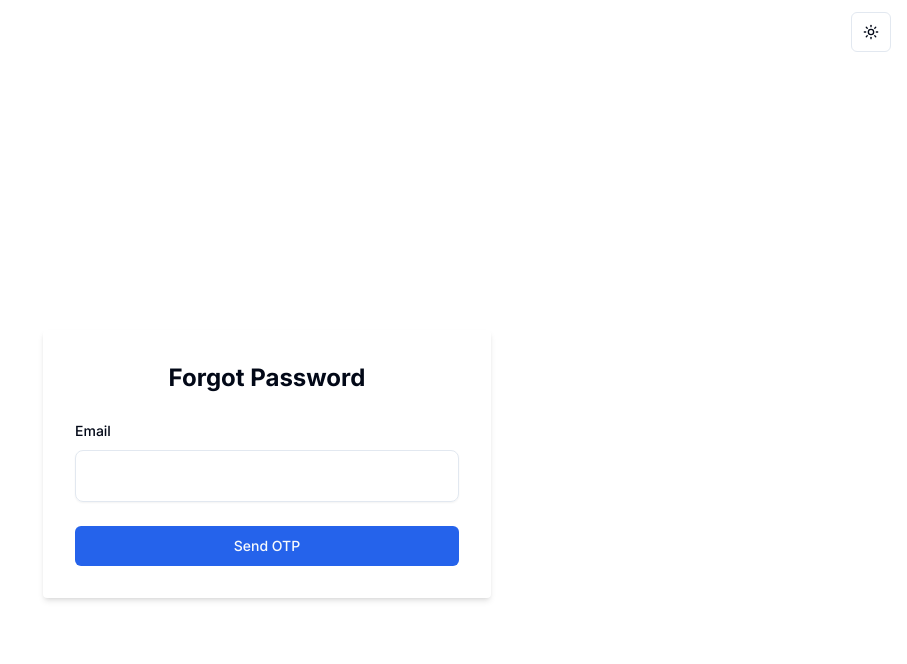
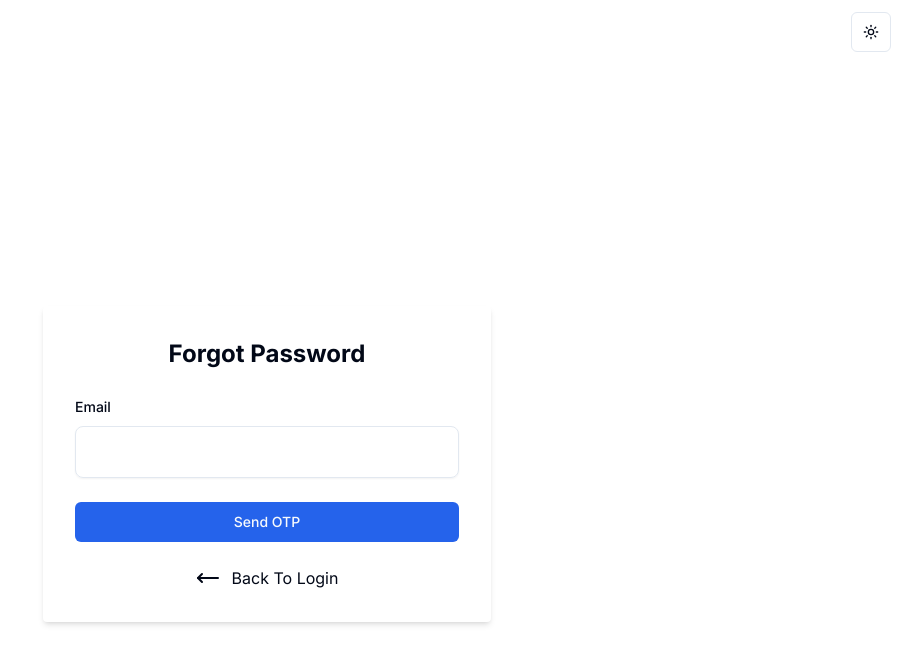
Before and after one commit to solohsu29/gondola-manage, a Next.js app: page /forgot-password in a window 1280 px wide. Shown: the top 664 px of the page, without its empty margins (373-1280 px from the left). Built offline with nearby package versions, Linux system fonts and the light colour scheme.

Commit message:
enhancements in auth

```diff
--- a/app/(auth)/forgot-password/page.tsx
+++ b/app/(auth)/forgot-password/page.tsx
@@ -8,6 +8,8 @@ import { yupResolver } from '@hookform/resolvers/yup';
 import { Input } from '@/components/ui/input';
 import { Form, FormItem, FormLabel, FormControl, FormMessage, FormField } from '@/components/ui/form';
 import { useRouter } from "next/navigation";
+import Link from "next/link";
+import { MoveLeft } from "lucide-react";
 
 export default function ForgotPasswordPage() {
   const schema = yup.object().shape({
@@ -70,6 +72,7 @@ const router = useRouter()
           <Button type="submit" className="w-full" disabled={loading}>
             {loading ? "Sending..." : "Send OTP"}
           </Button>
+          <Link  href={'/login'} className="flex gap-3 items-center justify-center text-center w-full"><MoveLeft/> Back To Login</Link>
         </form>
       </Form>
     </div>
--- a/components/layout.tsx/AuthLayout.tsx
+++ b/components/layout.tsx/AuthLayout.tsx
@@ -20,7 +20,7 @@ export default function AuthLayout({
       <div className="flex justify-end items-center h-16 px-4">
         <ThemeSwitcher />
       </div>
-      <main className="flex-1 overflow-auto bg-background">{children}</main>
+      <main className="flex-1 overflow-hidden max-h-screen bg-background">{children}</main>
     </div>
   );
 }
```
